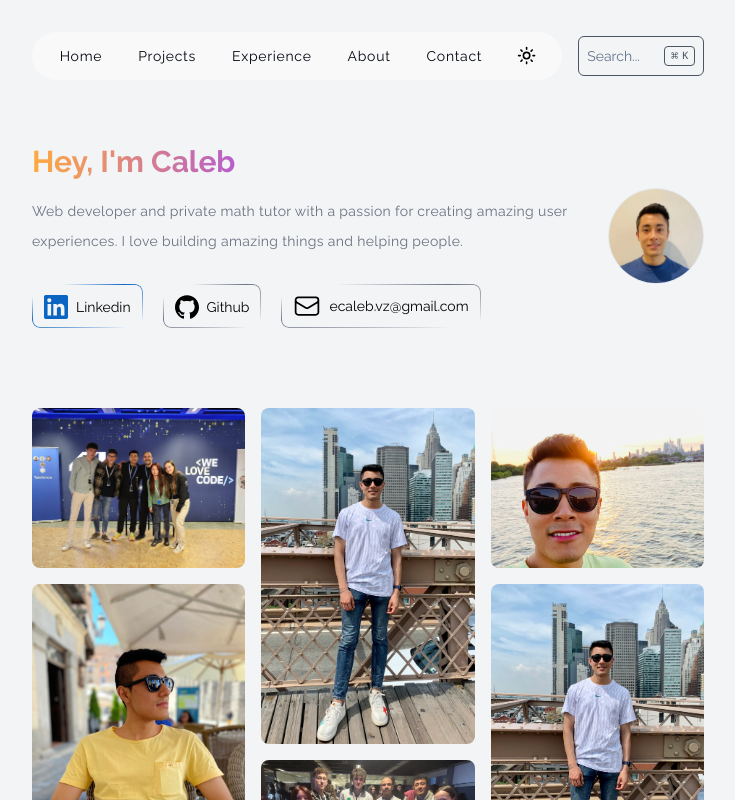
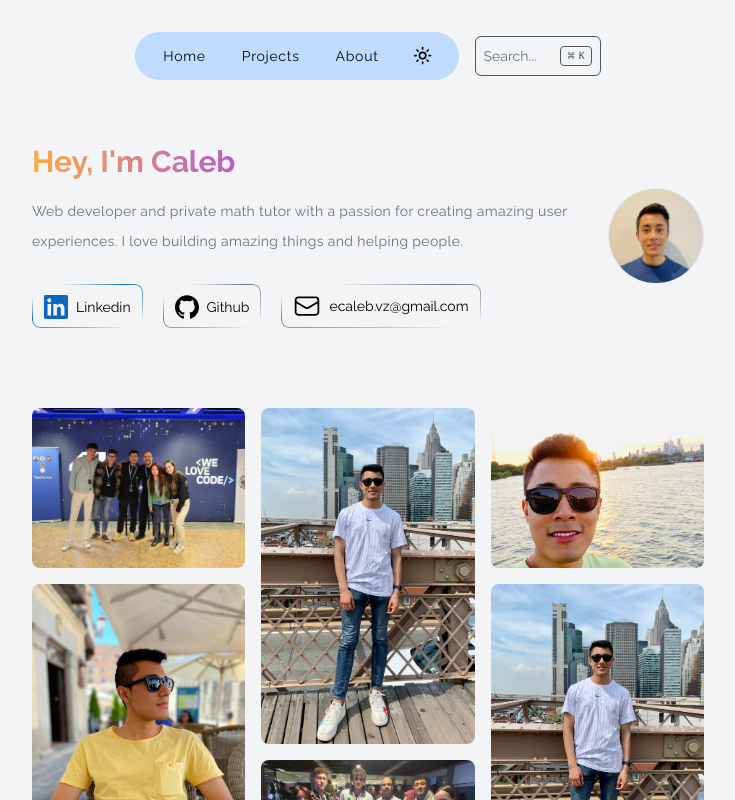
Before and after one commit to ecaleb97/ecaleb.dev, a Next.js app: page / in a window 1280 px wide. Shown: the top 800 px of the page, without its empty margins (272-1007 px from the left). Built offline with nearby package versions, Linux system fonts and the light colour scheme.

Commit message:
refactor: Update header component links and styling

```diff
--- a/src/components/header/header.tsx
+++ b/src/components/header/header.tsx
@@ -27,16 +27,8 @@ const links = [
     hash: '/projects',
   },
   {
-    name: 'Experience',
-    hash: '/experience',
-  },
-  {
     name: 'About',
     hash: '/about',
-  },
-  {
-    name: 'Contact',
-    hash: '/contact',
   },
 ];
 
@@ -60,7 +52,7 @@ export function Header () {
           sm:rounded-full'
         /> */}
         <nav
-          className='flex h-12
+          className='flex h-12 bg-blue-200
           py-2 md:py-0 bg-[#fafafa]/90
           dark:bg-customDark rounded-full px-4'
         >
@@ -130,7 +122,11 @@ export function Header () {
                         router.push(link.hash);
                       })}
                     >
-                      <span className='text-sm text-muted-foreground'>{link.name}</span>
+                      <span
+                        className='text-sm text-gray-500 dark:text-white'
+                      >
+                        {link.name}
+                      </span>
                     </DropdownMenuItem>
                   </Fragment>
                 ))}
```
